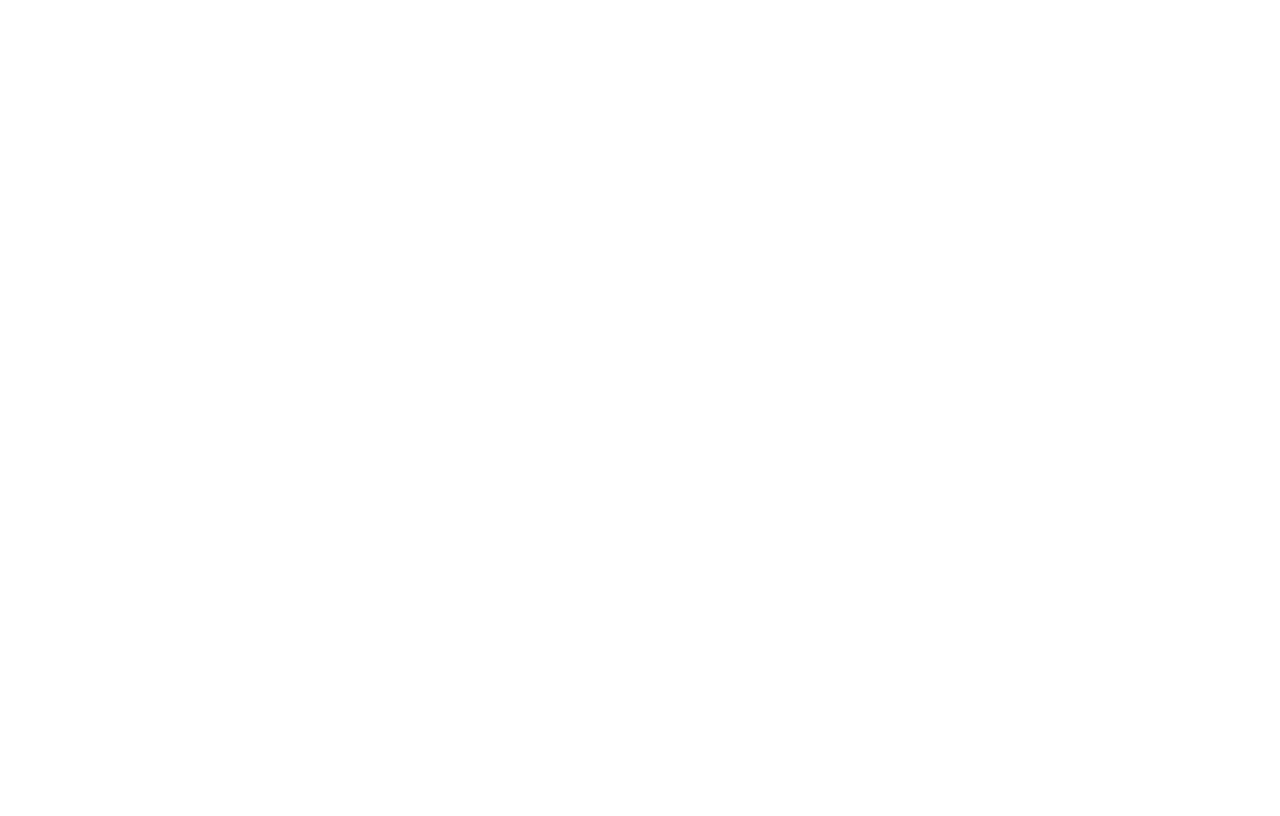
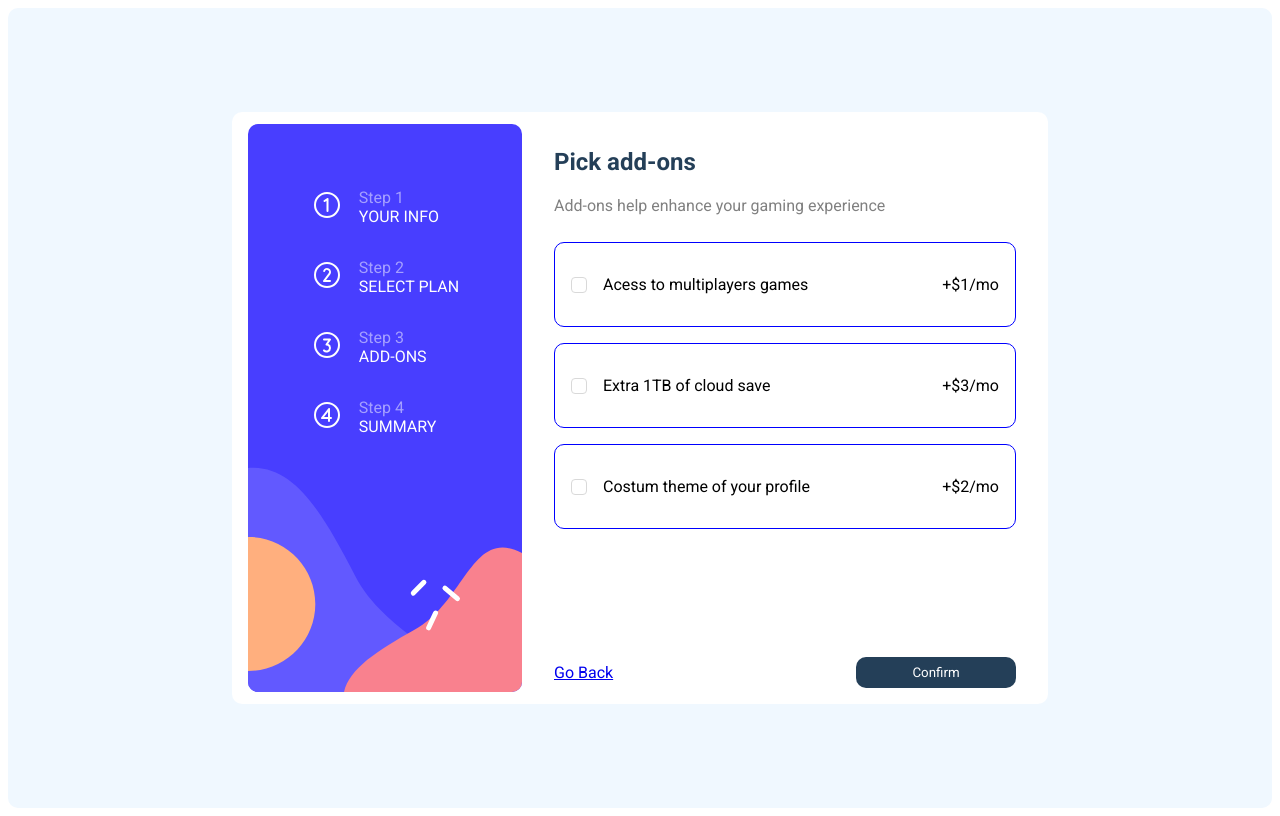
Before and after one commit to Marinalm15/StepsForm, a React (Vite) app: page /pick_add_ons in a window 1280 px wide. Before the commit this address had no page. Built offline with nearby package versions, Linux system fonts and the light colour scheme.

Commit message:
add step 3

```diff
--- a/src/Router.tsx
+++ b/src/Router.tsx
@@ -3,6 +3,8 @@
 import { Layout } from './Layout'
 import { Step1 } from './components/Steps/Step1'
 import { Step2 } from './components/Steps/Step2'
+import { Step3 } from './components/Steps/Step3'
+import { Finishing } from './components/Steps/Finishing'
 
 
 
@@ -12,6 +14,8 @@
       <Route path="/" element={<Layout />}>
           <Route path="/" element={<Step1 />} />
           <Route path="/select_plan" element={<Step2 />} />
+          <Route path="/pick_add_ons" element={<Step3 />} />
+          <Route path="/finishing_up" element={<Finishing />} />
       </Route>
     </Routes>
   )
--- a/src/components/FormBox/index.tsx
+++ b/src/components/FormBox/index.tsx
@@ -17,6 +17,10 @@
             title = 'Select your plan';
             description = 'You have the option of monthly or yearly billing'
             break;
+        case '/pick_add_ons':
+            title = 'Pick add-ons';
+            description = 'Add-ons help enhance your gaming experience'
+            break;
     }
 
     return (
--- /dev/null
+++ b/src/components/Steps/Step3/index.tsx
@@ -0,0 +1,133 @@
+import { NavLink, useNavigate } from "react-router-dom";
+import { AddonBox, ButtonContainer, ButtonNext, ButtonWrapper, InputsWrapper, Step3Container } from "./styles";
+import { Controller, useForm } from "react-hook-form";
+import { useEffect, useState } from "react";
+import { Checkbox } from "antd";
+
+interface InputsCheck {
+    online_service: boolean;
+    larger_storage: boolean;
+    costumizable_porfile: boolean;
+}
+
+export function Step3() {
+    const [check, setCheck] = useState({
+        online_service: false,
+        larger_storage: false,
+        costumizable_porfile: false
+    })
+    const navigate = useNavigate()
+
+    const planForm = useForm<InputsCheck>({})
+
+    const {control, handleSubmit, setValue} = planForm
+
+    const handleSelectedAddons = (data: InputsCheck) => {
+        console.log(data);
+        localStorage.setItem('addon', JSON.stringify(data));
+        navigate("/finishing_up");
+    };
+
+    useEffect(() => {
+        const storedAddon = localStorage.getItem('addon');
+        if (storedAddon) {
+            const parsedAddon = JSON.parse(storedAddon);
+            setValue("online_service", parsedAddon.online_service)
+            setValue("larger_storage", parsedAddon.larger_storage)
+            setValue("costumizable_porfile", parsedAddon.costumizable_porfile)
+            setCheck(parsedAddon);
+        }
+    }, [setValue]);
+
+    return (
+        <Step3Container>
+            <form onSubmit={handleSubmit(handleSelectedAddons)}>
+            <InputsWrapper>
+                <Controller
+                    key="1"
+                    control={control}
+                    name="online_service"
+                    render={({ field }) => (
+                        <AddonBox checked={check.online_service}>
+                            <div>
+                                <Checkbox
+                                    onClick={() => {
+                                        setCheck(prevState => ({
+                                            ...prevState,
+                                            online_service: true
+                                        }));
+                                        field.onChange(true);
+                                    }}
+                                    checked={check.online_service}
+                                />
+                                <p>Acess to multiplayers games</p>
+                            </div>
+                            <p>+$1/mo</p>
+                        </AddonBox>
+                    )}
+                />
+
+                <Controller
+                    key="2"
+                    control={control}
+                    name="larger_storage"
+                    render={({ field }) => (
+                        <AddonBox checked={check.larger_storage}>
+                            <div>
+                                <Checkbox
+                                    onClick={() => {
+                                        setCheck(prevState => ({
+                                            ...prevState,
+                                            larger_storage: true
+                                        }));
+                                        field.onChange(true);
+                                    }}
+                                    checked={check.larger_storage}
+                                />
+                                <p>Extra 1TB of cloud save</p>
+                            </div>
+                            <p>+$3/mo</p>
+                        </AddonBox>
+                    )}
+                />
+
+                <Controller
+                    key="3"
+                    control={control}
+                    name="costumizable_porfile"
+                    render={({ field }) => (
+                        <AddonBox checked={check.costumizable_porfile}>
+                            <div>
+                                <Checkbox
+                                    onClick={() => {
+                                        setCheck(prevState => ({
+                                            ...prevState,
+                                            costumizable_porfile: true
+                                        }));
+                                        field.onChange(true);
+                                    }}
+                                    checked={check.costumizable_porfile}
+                                />
+                                <p>Costum theme of your profile</p>
+                            </div>
+                            <p>+$2/mo</p>
+                        </AddonBox>
+                    )}
+                />
+               </InputsWrapper>
+
+
+            <ButtonContainer>
+                <NavLink to={"/select_plan"}>
+                    Go Back
+                </NavLink>
+                <ButtonWrapper>
+                    <ButtonNext type="submit">
+                        Confirm
+                    </ButtonNext>
+                </ButtonWrapper>
+            </ButtonContainer>
+            </form>
+        </Step3Container>
+    )
+}
--- /dev/null
+++ b/src/components/Steps/Step3/styles.ts
@@ -0,0 +1,75 @@
+import styled from "styled-components";
+
+interface InputProps {
+    checked: boolean;
+}
+
+export const Step3Container = styled.div`
+    width: 100%;
+    height: 28rem;
+
+    form {
+        height: 80%;
+    }
+`
+
+export const InputsWrapper = styled.div`
+    display: flex;
+    flex-direction: column;
+    gap: 1rem;
+`
+
+export const AddonBox = styled.div<InputProps>`
+    display: flex;
+    flex-direction: row;
+    align-items: center;
+    padding: 1rem;
+    justify-content: space-between;
+
+    border: 1px solid blue;
+    border-radius: 10px;
+
+    background-color: white;
+
+    background-color: ${props => props.checked ? "#ecf1f6" : "#fff"};
+
+    div {
+        display: flex;
+        flex-direction: row;
+        gap: 1rem;
+    }
+
+    &:hover {
+        background-color: #ecf1f6;
+    }
+`
+
+export const ButtonWrapper = styled.div`
+    height: 100%;
+    justify-content: end;
+    display: flex;
+    align-items: end;
+`
+
+export const ButtonNext = styled.button`
+    width: 10rem;
+    background-color: #243f58;
+    padding: 0.5rem 2rem;
+    display: flex;
+    justify-content: center;
+    border-radius: 10px;
+    display: flex;
+    color: white;
+    text-decoration: none;
+    border: none;
+    bottom: 0;
+    cursor: pointer;
+`
+
+export const ButtonContainer = styled.div`
+    display: flex;
+    flex-direction: row;
+    align-items: center;
+    justify-content: space-between;
+    margin-top: 8rem;
+`
```
